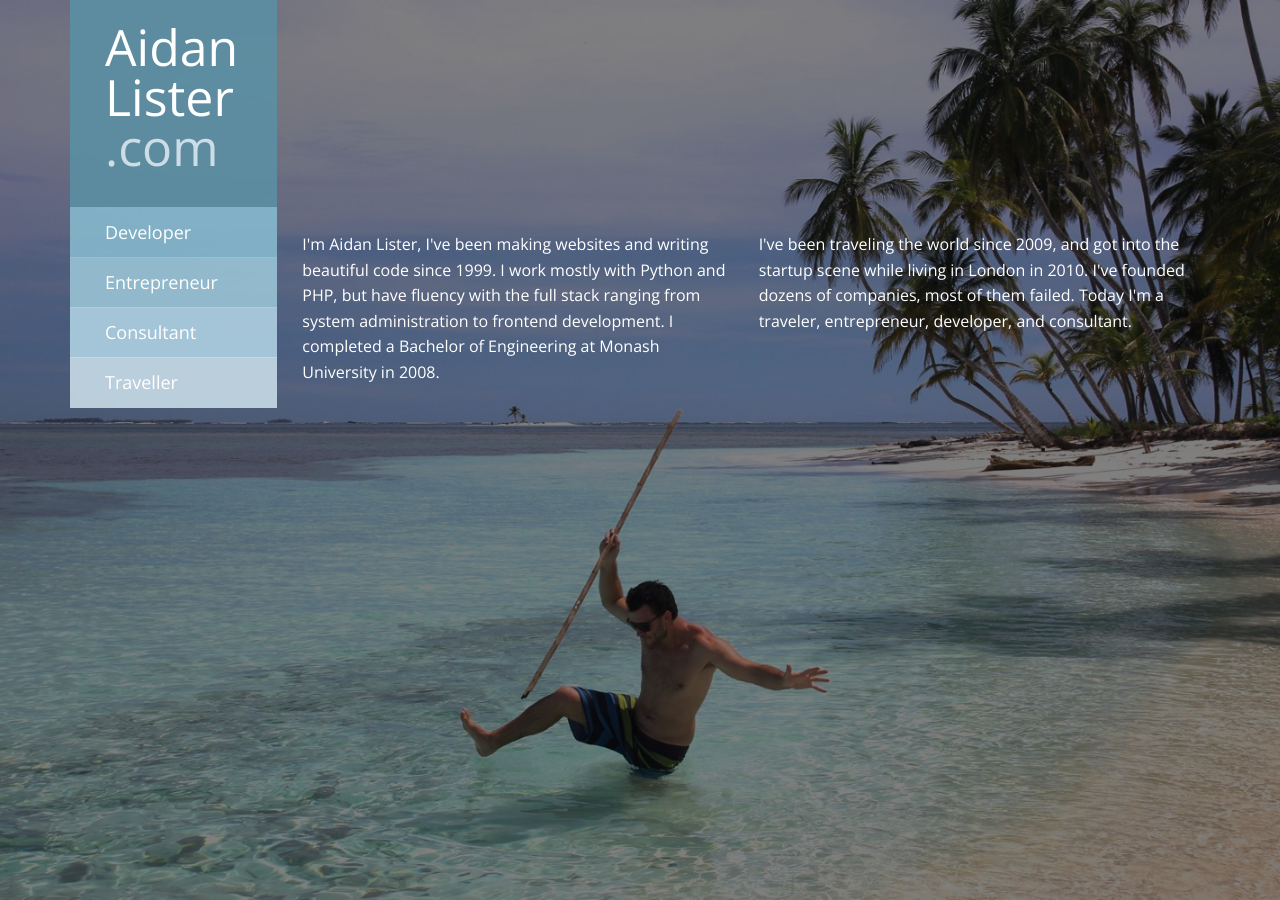
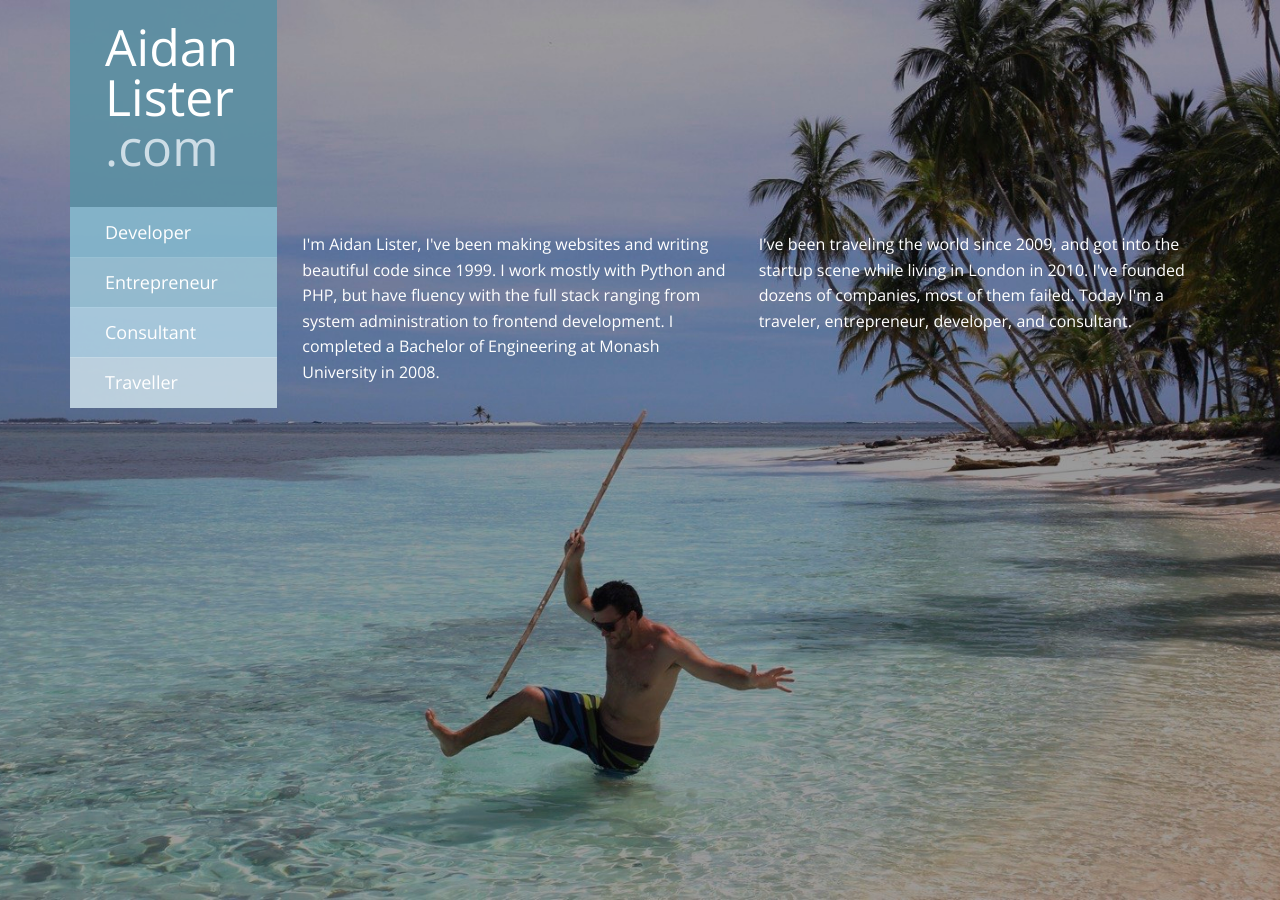
Before and after one commit to aidanlister/aidanlister.github.io, a Jekyll site: the page built from index.html, in a window 1280 px wide. Built offline with Jekyll 4.4.1, drawn with Linux system fonts in a browser that asks for light colours; nearby versions of some CDN libraries.

Commit message:
Simplify the background-images CSS by darkening the images directly.

```diff
--- a/assets/css/master.css
+++ b/assets/css/master.css
@@ -21,30 +21,19 @@
   background-color: black;
   font-family: 'Open Sans', serif;
 }
-body::after {
-  content: "";
-  background-size: cover;
-  opacity: 0.5;
-  top: 0;
-  left: 0;
-  bottom: 0;
-  right: 0;
-  position: absolute;
-  z-index: -1;
-}
-body.section-home::after {
+body.section-home {
   background-image: url('/assets/img/backgrounds/sanblas.jpg');
 }
-body.section-developer::after {
+body.section-developer {
   background-image: url('/assets/img/backgrounds/kashmir.jpg');
 }
-body.section-traveler::after  {
+body.section-traveler {
   background-image: url('/assets/img/backgrounds/guyana.jpg');
 }
-body.section-entrepreneur::after  {
+body.section-entrepreneur {
   background-image: url('/assets/img/backgrounds/kigumeflip.jpg');
 }
-body.section-consultant::after  {
+body.section-consultant {
   background-image: url('/assets/img/backgrounds/elcastillo.jpg');
 }
 
```
Also changed, not shown: assets/img/backgrounds/guyana-orig.jpg (added), assets/img/backgrounds/guyana.jpg, assets/img/backgrounds/kashmir-orig.jpg (added), assets/img/backgrounds/kashmir.jpg, assets/img/backgrounds/kigumeflip-orig.jpg (added), assets/img/backgrounds/sanblas-orig.jpg (added), assets/img/backgrounds/sanblas.jpg, 1 other file.
